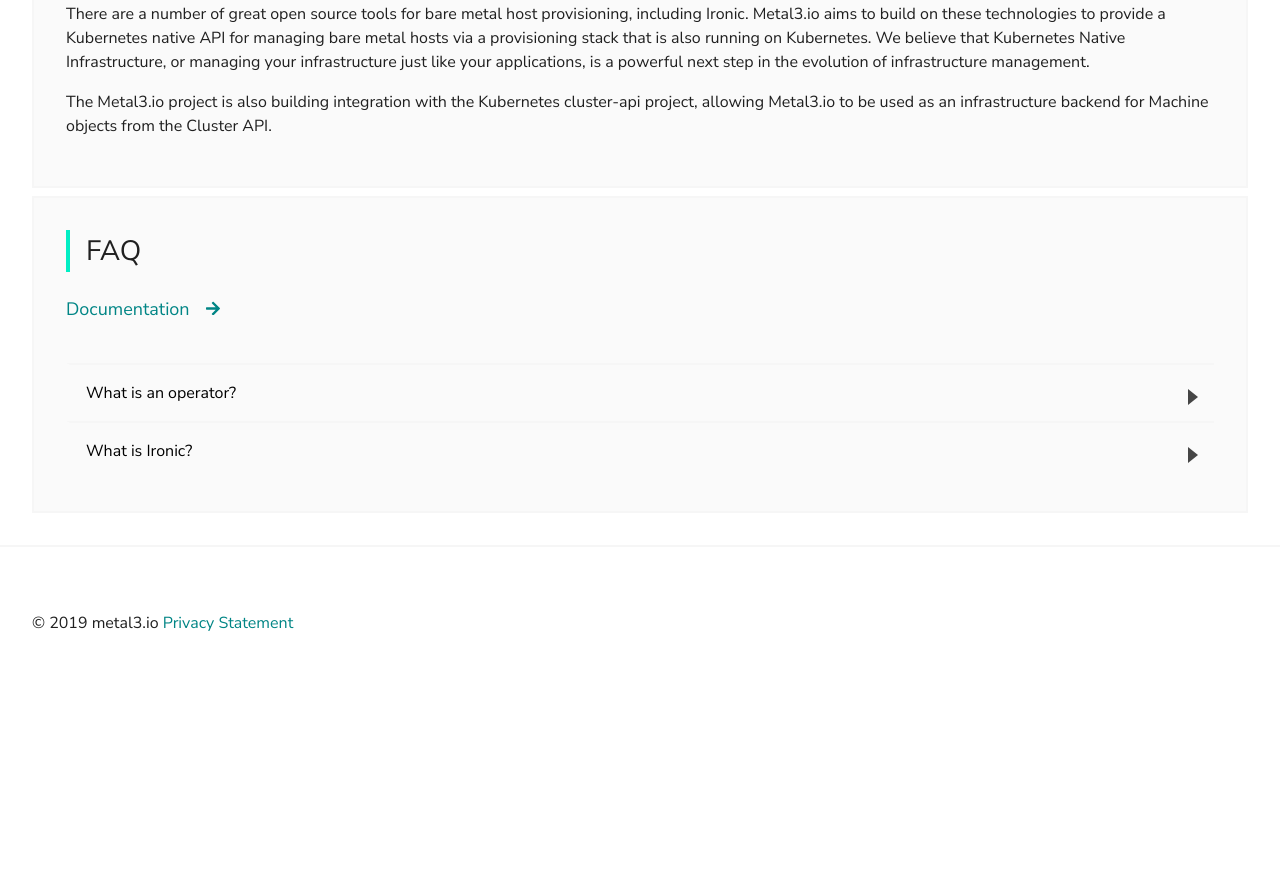
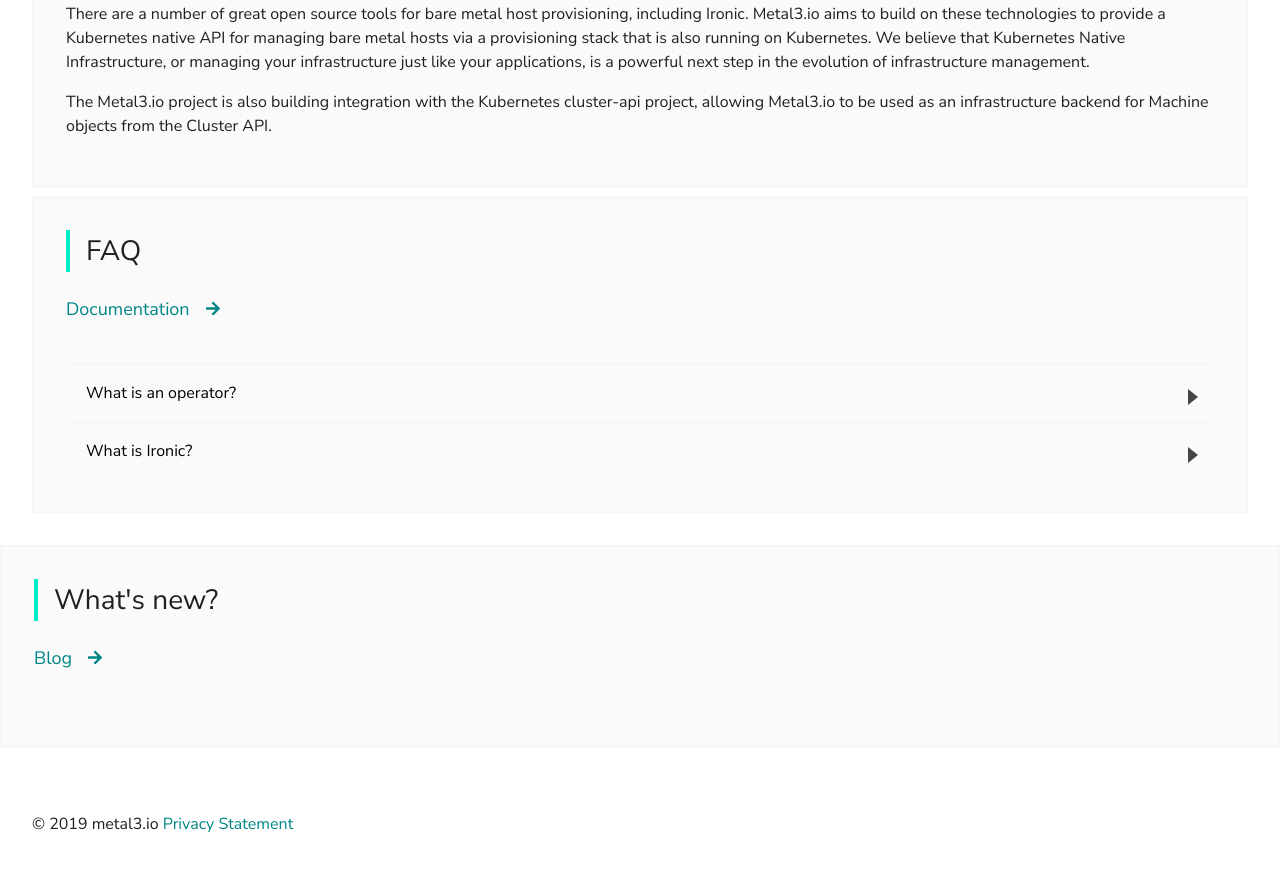
Before and after one commit to metal3-io/metal3-io.github.io, a Jekyll site: the page built from index.html, in a window 1280 px wide and 900 px high, scrolled down 1229 px. Shown: the top 871 px of the window. Built offline with Jekyll 4.4.1, drawn with Linux system fonts in a browser that asks for light colours; before the commit the page ends 1928 px from its top, so only the background shows below that.

Commit message:
Reenable blog posts

```diff
--- a/index.html
+++ b/index.html
@@ -51,7 +51,7 @@ layout: default
 </div>
 </section>
 </div>
-<!-- <aside class="mk-blog-meta mk-blog-meta__preview mk-main__aside">
+<aside class="mk-blog-meta mk-blog-meta__preview mk-main__aside">
 <header class="mk-main__header">
     <h2 class="mk-heading mk-heading--xl mk-m-border">What's new?</h2>
     <a href="{{ site.baseurl }}/blog/index.html" class="mk-button mk-button--link">Blog</a>
@@ -64,7 +64,7 @@ layout: default
 </a>
 {% endfor %}
 </div>
-</aside> -->
+</aside>
 <script>
 
 ! function(t, e, a) {
```
